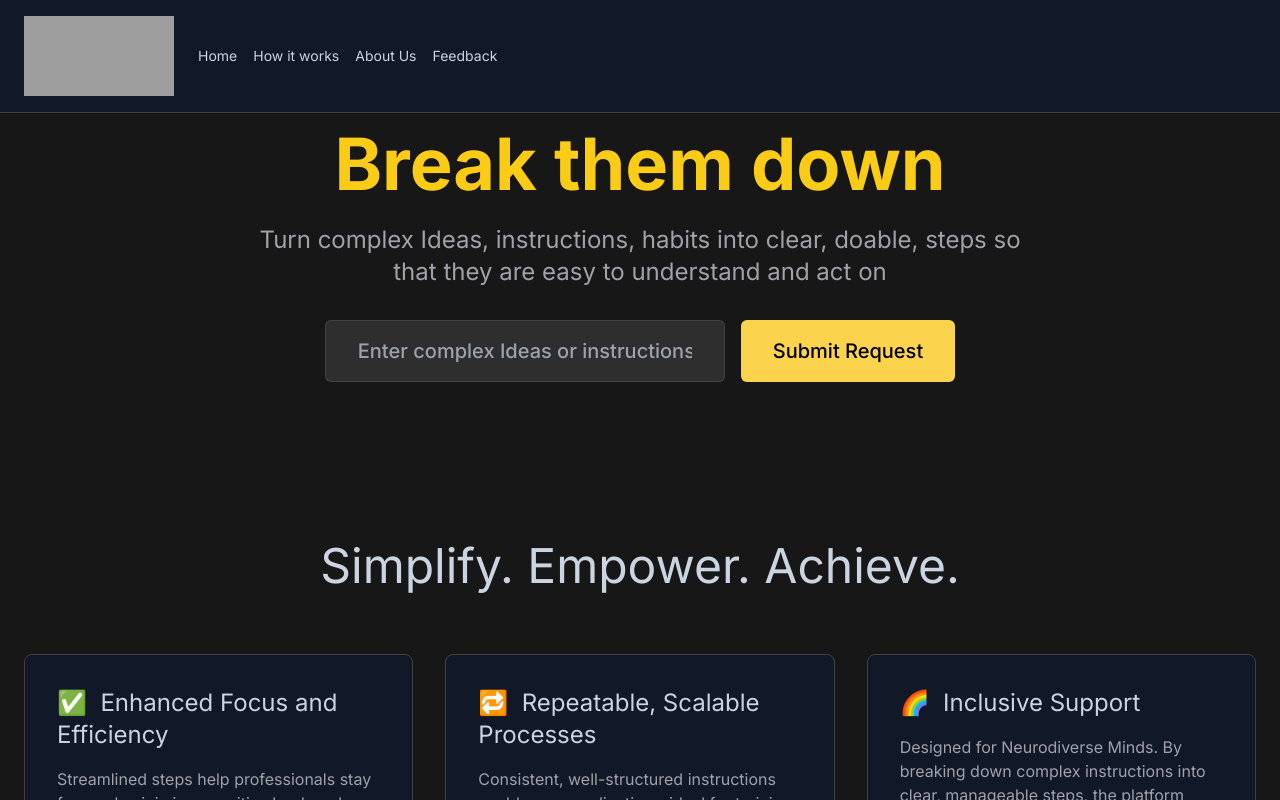
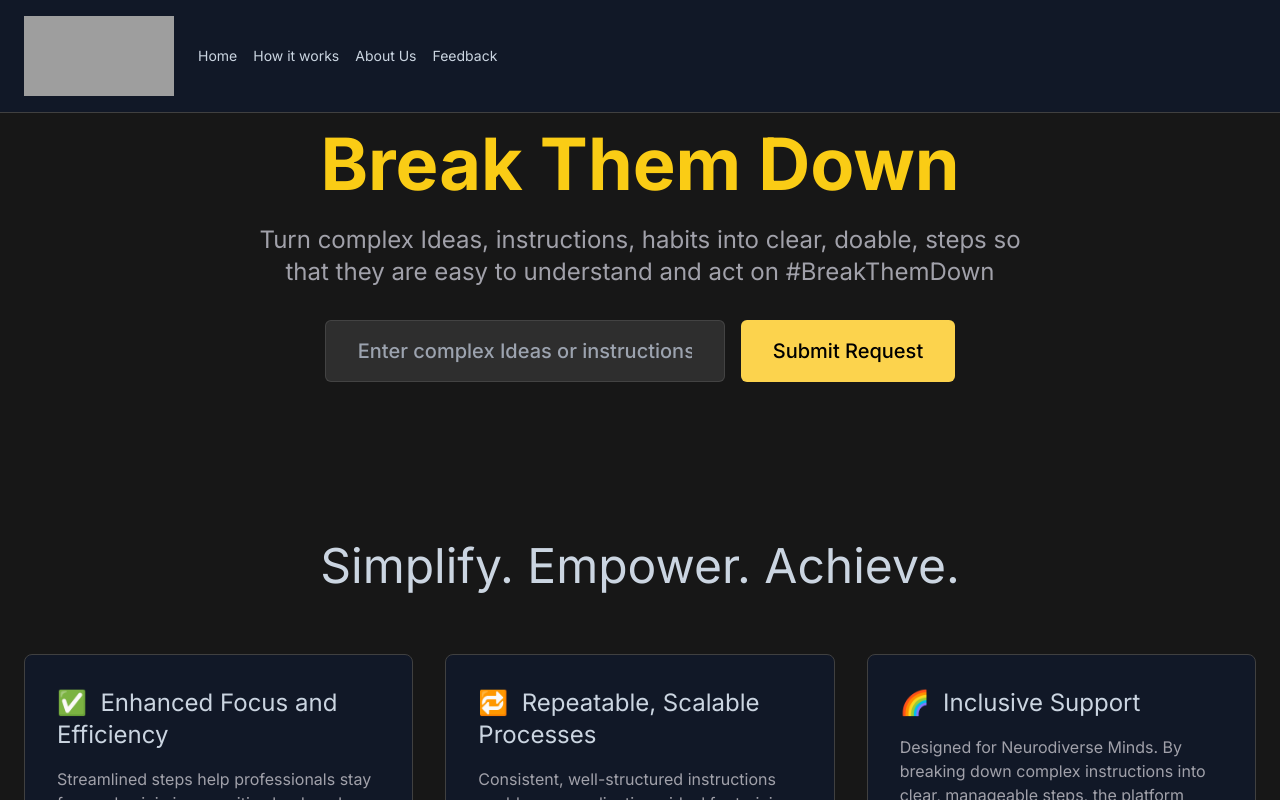
Before and after one commit to tirthankar-halder/btd_front, a React (Vite) app: page / in a window 1280 px wide. Shown: the top 800 px of the page. Built offline with nearby package versions, Linux system fonts and the light colour scheme; grey boxes are pictures that could not be loaded.

Commit message:
Fixed webpage 421

```diff
--- a/src/components/HeroSection.tsx
+++ b/src/components/HeroSection.tsx
@@ -27,11 +27,11 @@ export const HeroSection: React.FC = () => {
       aria-labelledby="hero-title"
     >
       <h1 id="hero-title" className="mb-6 text-7xl font-bold text-yellow-400">
-        Break them down
+        Break Them Down
       </h1>
       <p className="mx-auto mt-0 mb-8 text-2xl max-w-[800px] text-zinc-400">
         Turn complex Ideas, instructions, habits into clear, doable, steps so
-        that they are easy to understand and act on
+        that they are easy to understand and act on #BreakThemDown
       </p>
       <form onSubmit={handleSubmit} id="instruct" className="flex gap-4 justify-center max-sm:flex-col max-sm:items-center max-sm:mx-auto max-sm:my-0 max-sm:w-full max-sm:max-w-[400px]">
         <input
@@ -46,9 +46,9 @@ export const HeroSection: React.FC = () => {
           {loading ? "Processing..." : "Submit Request"}
         </button>
       </form>
-
+      <>
         {steps.length > 0 && (
-            <div className="flex gap-4 border border-solid border-white border-opacity-10 max-sm:flex-col max-sm:items-center max-sm:mx-auto max-sm:my-0 max-sm:w-full max-sm:max-w-[600px]">
+            <div className="mt-8 md:mt-12 flex gap-4 border border-solid border-white border-opacity-10 mb-2 max-sm:flex-col max-sm:items-center max-sm:mx-auto max-sm:my-0 max-sm:w-full max-sm:max-w-[600px]">
                 <h2 className="text-lg font-semibold">
                   Steps:
                 </h2>
@@ -58,8 +58,14 @@ export const HeroSection: React.FC = () => {
                   ))}
                 </ul>
             </div>
+        ) }
+        {loading && steps.length === 0 && (
+            <div className="mt-8 md:mt-12 max-w-[300px] mx-auto border p-6 rounded-md shadow-md flex flex-col items-center animate-pulse bg-white bg-opacity-5">
+              <div className="text-4xl mb-4 animate-spin">⚙️</div>
+              <p className="mt-4 text-gray-300 text-sm">AI is working hard to break down this instruction... Hang tight!</p>
+            </div>
         )}
-
+        </>
     </section>
   );
 };
--- a/src/components/Navigation.tsx
+++ b/src/components/Navigation.tsx
@@ -30,7 +30,7 @@ export const Navigation: React.FC<NavigationProps> = ({
           <div className="flex gap-4 items-center">
             <img
               alt="Break Them Down Logo"
-              src="https://cdn.builder.io/api/v1/image/assets%2F41f741e823cc4e94baf452a17e418b14%2F64d1fa73339d488889a943661bfa486c"
+              src="https://cdn.builder.io/api/v1/image/assets%2F41f741e823cc4e94baf452a17e418b14%2Fb2c12481d6a64aa2b592e164ec47be3a"
               className="object-cover overflow-hidden h-20 transition-all cursor-pointer aspect-square duration-[0.3s] ease-[ease] w-[150px]"
             />
           </div>
```
